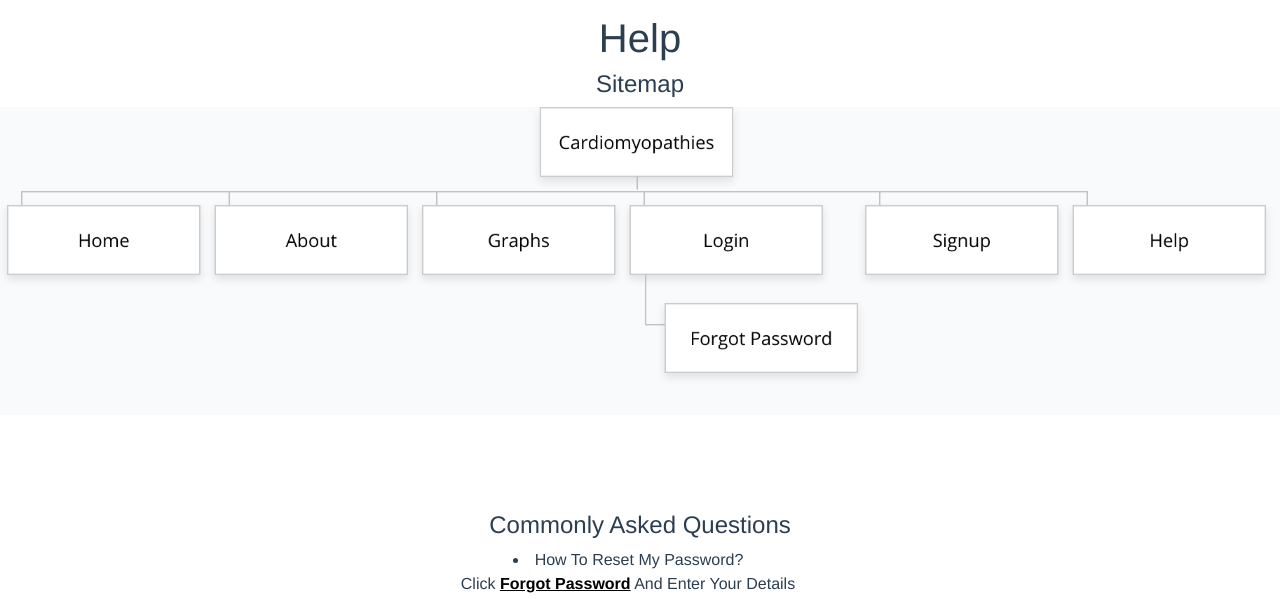
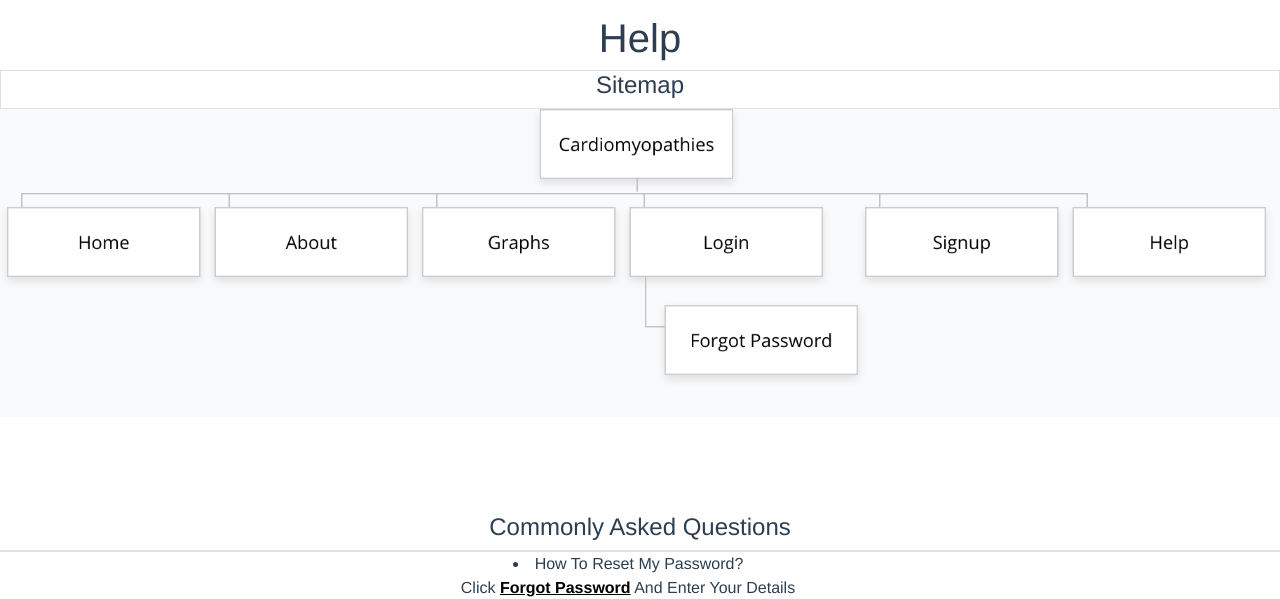
Before and after one commit to muneeb29/CentralRepo, a Vue app: page /help in a window 1280 px wide. Shown: the part 292-891 px from the top of the page. Built offline with nearby package versions, Linux system fonts and the light colour scheme; what vue3-apexcharts would draw is missing.

Commit message:
Altered Minor Styling To Help Page

```diff
--- a/src/views/Help.vue
+++ b/src/views/Help.vue
@@ -2,7 +2,7 @@
   <div>
     <h1>Help</h1>
 
-    <div class="container-fluid bg light">
+    <div class="container-fluid bg light border">
       <h4>Sitemap</h4>
     </div>
     <img alt="sitemap" src="../img/sitemap.png" style="width: 100%" />
@@ -10,6 +10,8 @@
     <div class="container py-5 h-60"></div>
     <div class="row">
       <h4>Commonly Asked Questions</h4>
+
+      <div class="border-2 border-top" />
       <div class="row text-left">
         <li>How To Reset My Password?</li>
 
```
